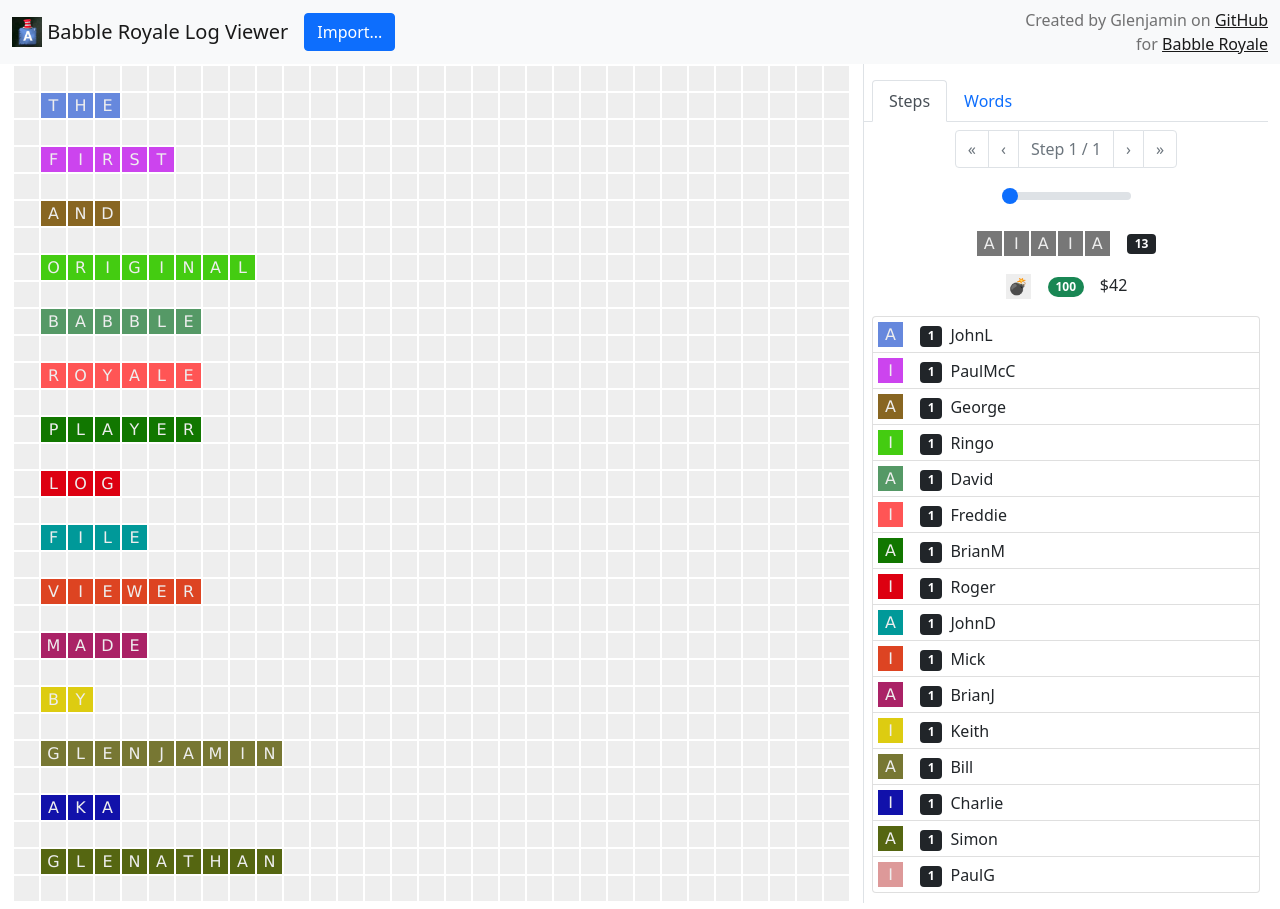
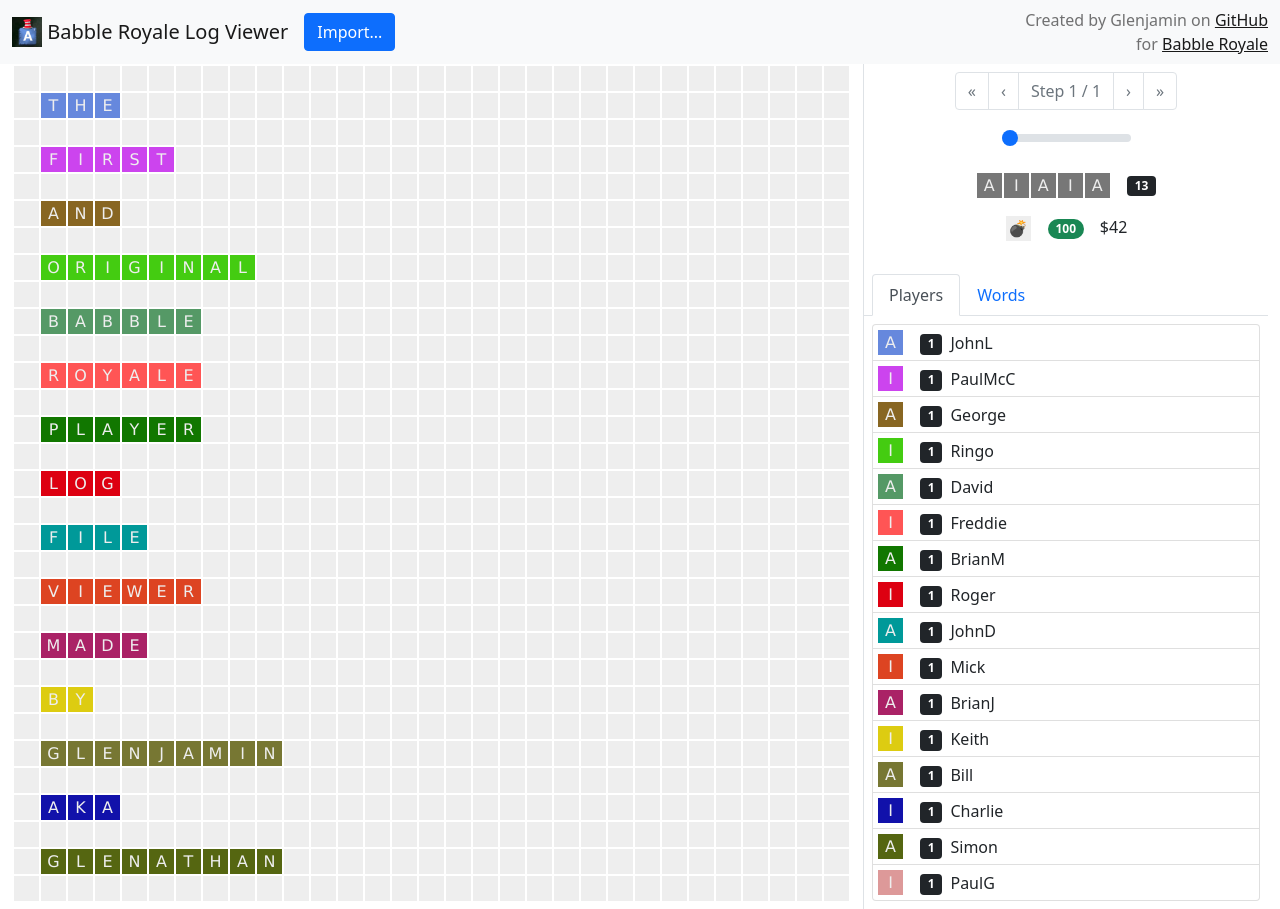
Before and after one commit to glenjamin/babblog-royale, a React (Create React App) app: page / in a window 1280 px wide. Built offline with nearby package versions, Linux system fonts and the light colour scheme.

Commit message:
Move tab selection below game stepper

```diff
--- a/src/App.tsx
+++ b/src/App.tsx
@@ -53,9 +53,7 @@
           </Col>
           {/* Sidebar */}
           <Col className="border-start ps-0">
-            <Tabs defaultActiveKey="steps" className="mt-3 ps-2">
-              <Tab eventKey="steps" title="Steps">
-                <Stack className="p-2">
+            <Stack className="pt-2">
               <GameStepper
                 currentStep={currentStep}
                 max={game.timeline.length - 1}
@@ -69,6 +67,10 @@
                 levels={game.levels}
                 {...game.timeline[currentStep].player}
               />
+            </Stack>
+            <Tabs defaultActiveKey="players" className="mt-3 ps-2">
+              <Tab eventKey="players" title="Players">
+                <Stack className="p-2">
                   <PlayerList
                     players={game.players}
                     selectedPlayer={selectedPlayer}
--- a/src/Words.tsx
+++ b/src/Words.tsx
@@ -4,7 +4,7 @@
 
 // This feels like a hack, but the CSS to make it relative seemed even more
 // complicated.
-const approxGridHeight = 780;
+const approxGridHeight = 580;
 
 interface WordsProps {
   timeline: Array<{
```
Lines whose indentation alone changed are shown as unchanged.
